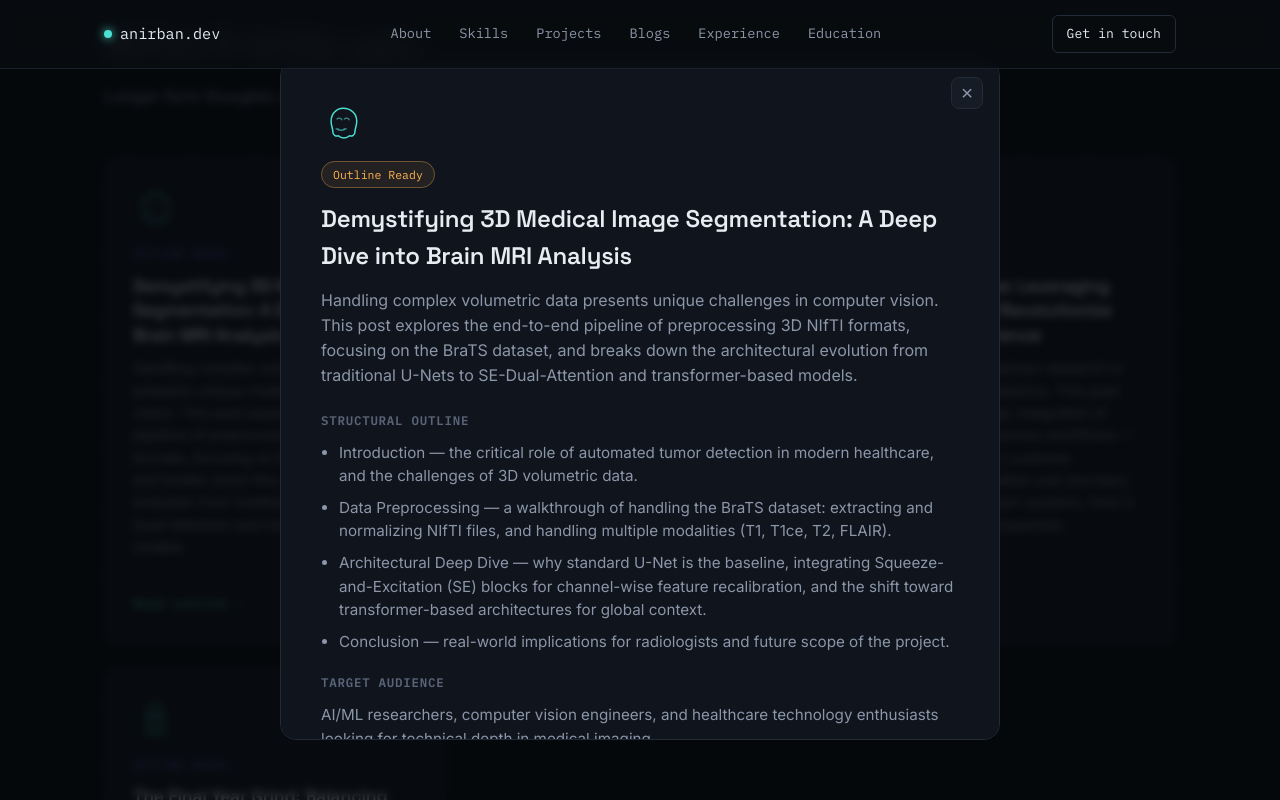
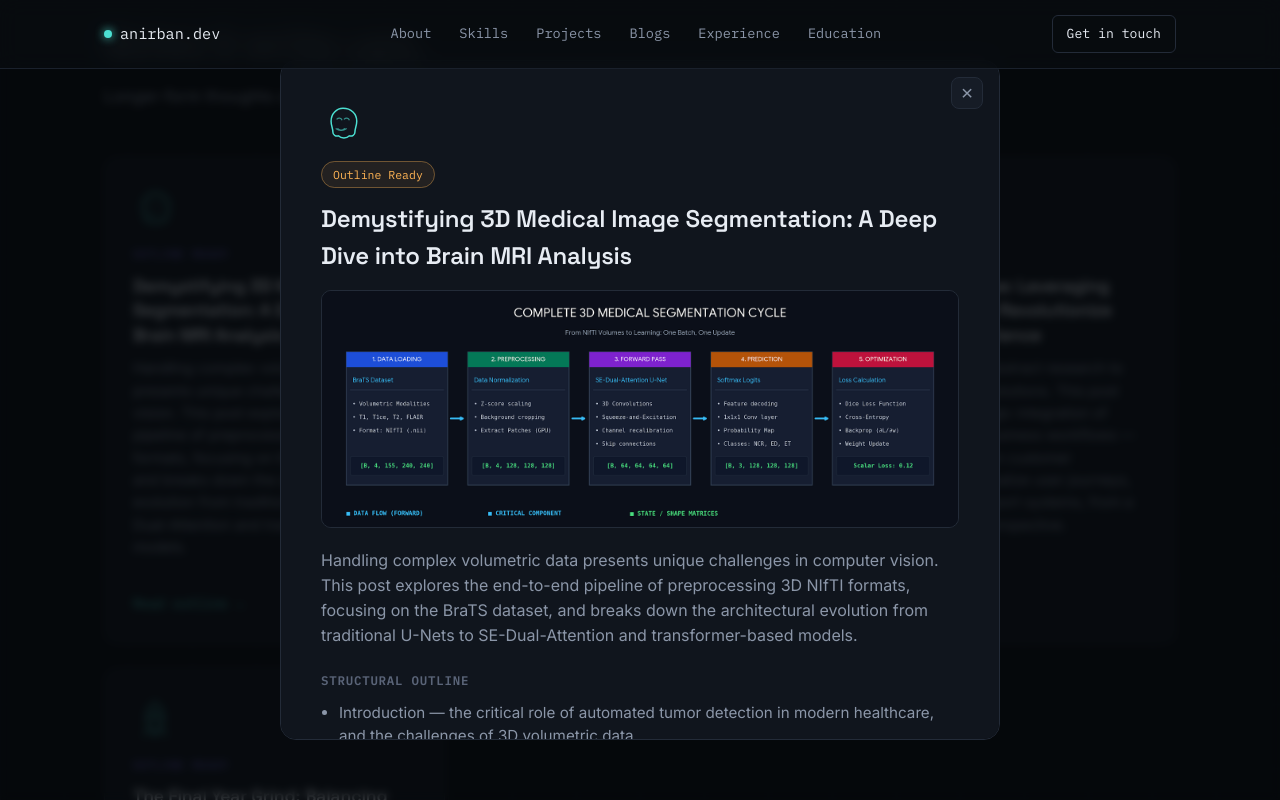
Before and after one commit to AnirbanBairagya/My-Webpage, a React (Vite) app: page / in a window 1280 px wide. Both pictures are taken after a click on the button 274 px from the left and 4157 px from the top of the page. Shown: the part 3757-4557 px from the top of the page. Built offline with nearby package versions, Linux system fonts and the light colour scheme.

Commit message:
Add image display in BlogModal component

```diff
--- a/src/components/BlogModal.jsx
+++ b/src/components/BlogModal.jsx
@@ -35,6 +35,10 @@ export default function BlogModal({ post, onClose }) {
         <span className="status-pill">{post.status}</span>
         <h3 id="blog-modal-title">{post.title}</h3>
 
+        {post.image && (
+          <img src={post.image} alt={post.title} className="modal-image" />
+        )}
+
         <p className="modal-summary">{post.summary}</p>
 
         {post.outline?.length > 0 && (
```
